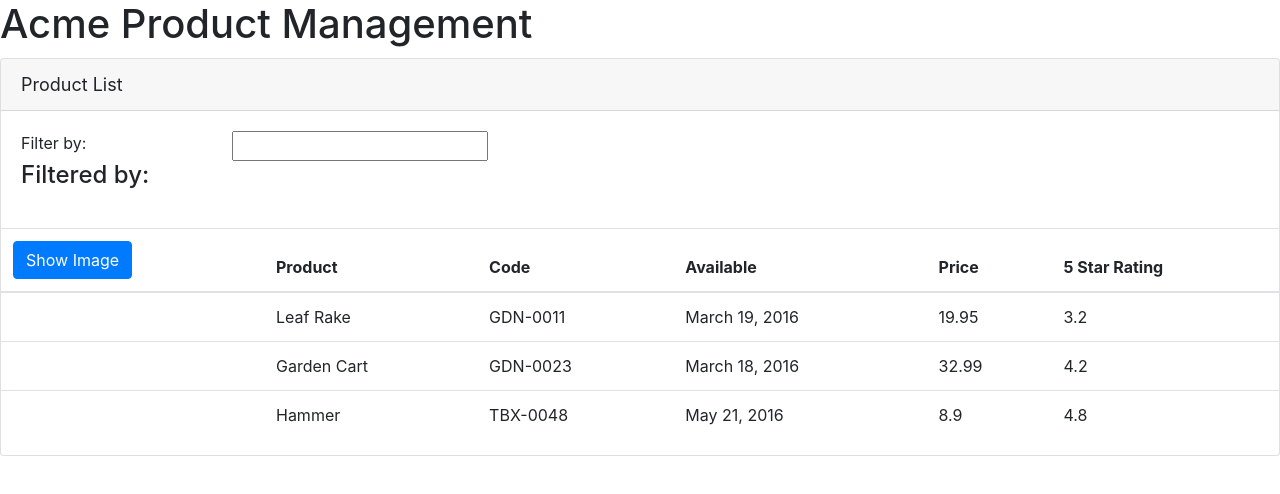
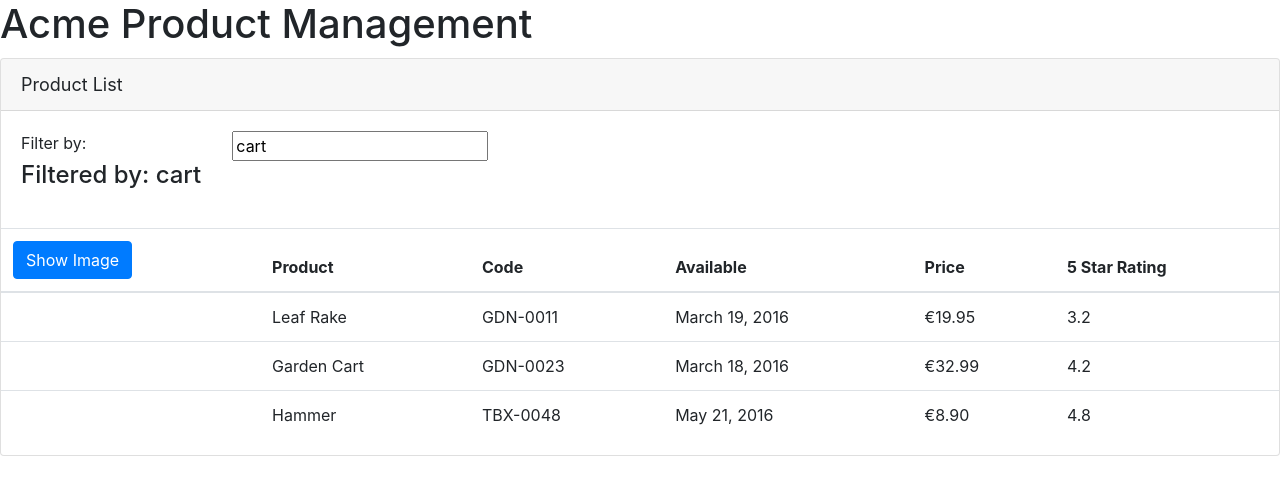
Before and after one commit to sanderjetten/Angular-getting-started, an Angular app: page / in a window 1280 px wide. Shown: the top 494 px of the page. Built offline with nearby package versions, Linux system fonts and the light colour scheme.

Commit message:
Added interaction to product component

```diff
--- a/src/app/app.module.ts
+++ b/src/app/app.module.ts
@@ -2,6 +2,7 @@
 import { NgModule } from '@angular/core';
 import { AppComponent } from './app.component';
 import { ProductListComponent } from './products/product-list.component';
+import {FormsModule} from '@angular/forms';
 
 @NgModule({
   declarations: [
@@ -9,7 +10,8 @@
     ProductListComponent
   ],
   imports: [
-    BrowserModule
+    BrowserModule,
+    FormsModule
   ],
   bootstrap: [AppComponent]
 })
--- a/src/app/products/product-list.component.html
+++ b/src/app/products/product-list.component.html
@@ -6,12 +6,13 @@
     <div class='row'>
       <div class='col-md-2'>Filter by:</div>
       <div class='col-md-4'>
-        <input type='text' />
+        <input type='text'
+          [(ngModel)]='listFilter' />
       </div>
     </div>
     <div class='row'>
       <div class='col-md-6'>
-        <h4>Filtered by: </h4>
+        <h4>Filtered by: {{listFilter}}</h4>
       </div>
     </div>
   </div>
@@ -22,8 +23,9 @@
       <thead>
         <tr>
           <th>
-            <button class='btn btn-primary'>
-              Show Image
+            <button class='btn btn-primary'
+              (click)='toggleImage()'>
+              {{showImage? 'Hide' : 'Show'}} Image
             </button>
           </th>
           <th>Product</th>
@@ -35,11 +37,17 @@
       </thead>
       <tbody>
         <tr *ngFor='let product of products'>
-          <td></td>
+          <td>
+            <img *ngIf='showImage'
+                [src]='product.imageUrl'
+                [title]='product.productName'
+                [style.width.px]='imageWidth'
+                [style.margin.px]='imageMargin'/>
+          </td>
           <td>{{product.productName}}</td>
-          <td>{{product.productCode}}</td>
+          <td>{{product.productCode | uppercase}}</td>
           <td>{{product.releaseDate}}</td>
-          <td>{{product.price}}</td>
+          <td>{{product.price | currency:'EUR':'symbol':'1.2-2'}}</td>
           <td>{{product.starRating}}</td>
         </tr>
       </tbody>
--- a/src/app/products/product-list.component.ts
+++ b/src/app/products/product-list.component.ts
@@ -6,6 +6,10 @@
 })
 export class ProductListComponent{
   pageTitle: string = 'Product List';
+  imageWidth: number = 50;
+  imageMargin: number = 10;
+  showImage: boolean = false;
+  listFilter: string = 'cart';
   products: any[] = [{
     "productId": 1,
     "productName": "Leaf Rake",
@@ -36,4 +40,8 @@
     "starRating": 4.8,
     "imageUrl": "https://openclipart.org/image/300px/svg_to_png/73/rejon_Hammer.png"
   }];
+
+  toggleImage(): void{
+    this.showImage = !this.showImage;
+  }
 }
```
